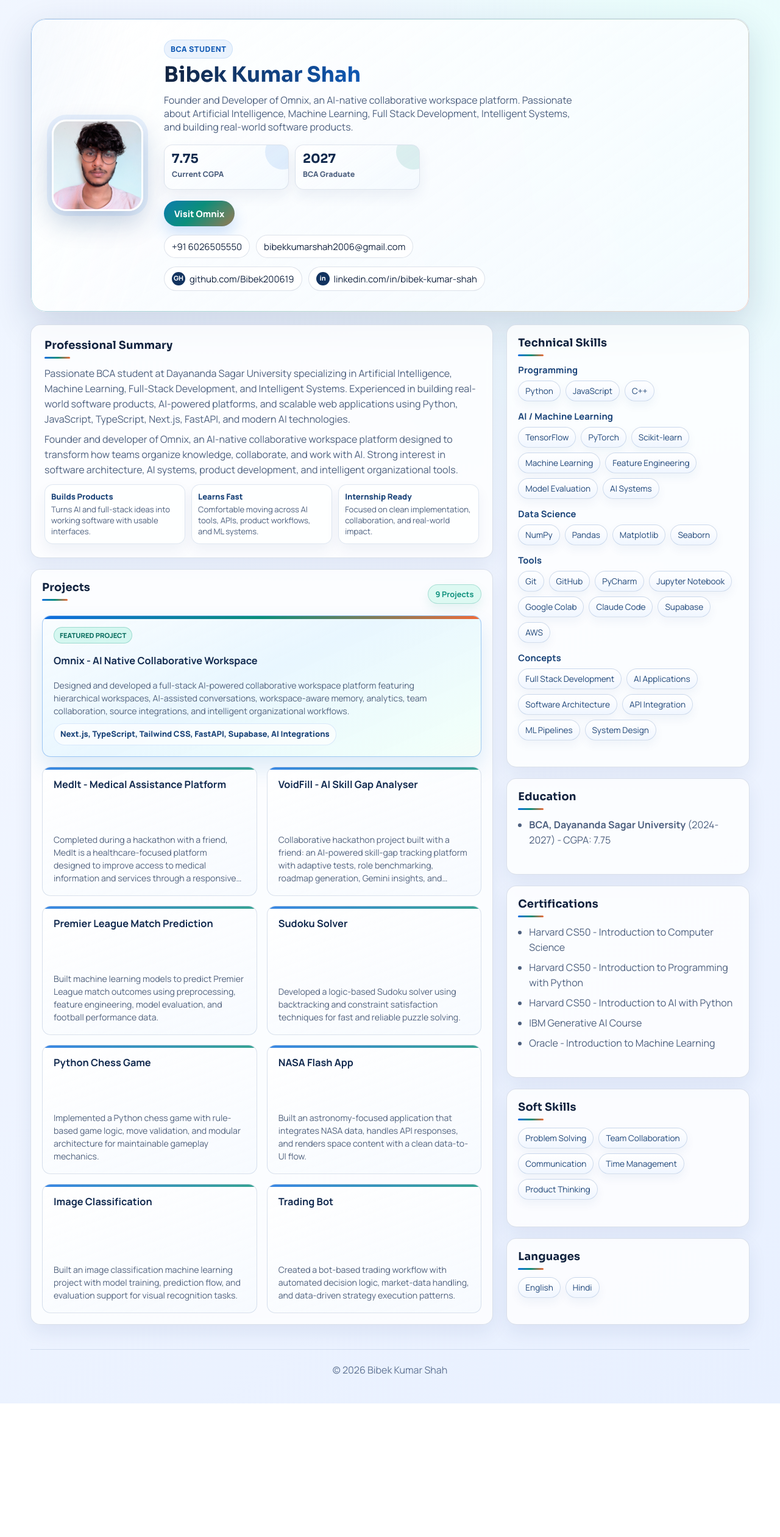
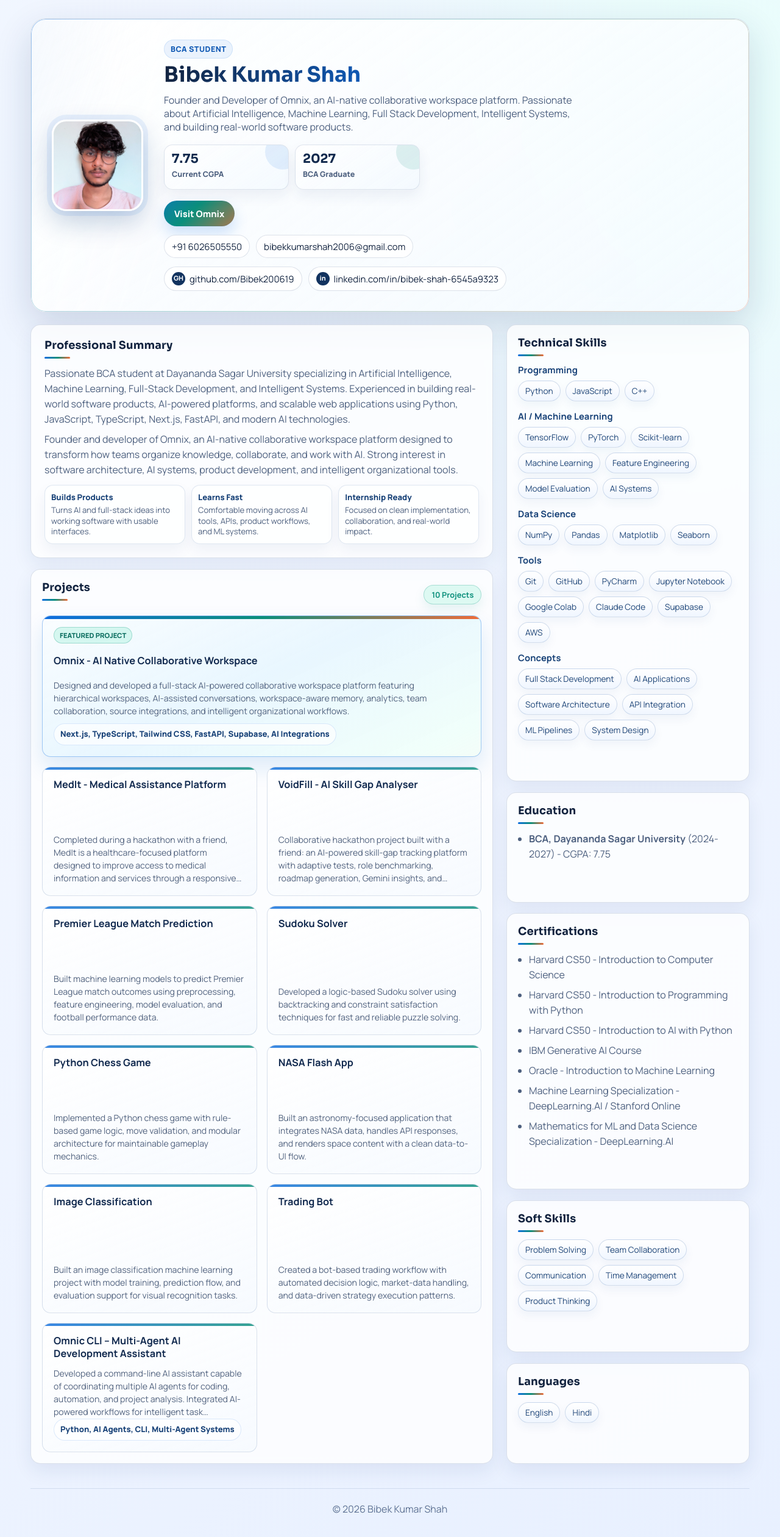
Before and after one commit to Bibek200619/bibekshahcv, a website: page index.html in a window 1280 px wide. Shown: the whole page at 61% size. Before the commit the page ends 2301 px from the top, so only its background shows below. Drawn offline with Linux system fonts and the light colour scheme.

Commit message:
Add certificates, Omnic CLI project, update LinkedIn link

```diff
--- a/index.html
+++ b/index.html
@@ -62,9 +62,9 @@
             <span aria-hidden="true" class="social-icon">GH</span>
             github.com/Bibek200619
           </a>
-          <a href="https://linkedin.com/in/bibek-kumar-shah" target="_blank" rel="noopener noreferrer" aria-label="LinkedIn profile">
+          <a href="https://www.linkedin.com/in/bibek-shah-6545a9323/" target="_blank" rel="noopener noreferrer" aria-label="LinkedIn profile">
             <span aria-hidden="true" class="social-icon">in</span>
-            linkedin.com/in/bibek-kumar-shah
+            linkedin.com/in/bibek-shah-6545a9323
           </a>
         </div>
       </div>
@@ -104,7 +104,7 @@
       <article class="section-card reveal">
         <div class="section-title-row">
           <h2>Projects</h2>
-          <span class="chip">9 Projects</span>
+          <span class="chip">10 Projects</span>
         </div>
         <div class="project-grid">
           <article class="project-card interactive-card flip-card featured-project" tabindex="0" role="button" aria-expanded="false" aria-label="Omnix AI Native Collaborative Workspace featured project card">
@@ -227,6 +227,20 @@
               </div>
             </div>
           </article>
+
+          <article class="project-card interactive-card flip-card" tabindex="0" role="button" aria-expanded="false" aria-label="Omnic CLI Multi-Agent AI Development Assistant project card">
+            <div class="project-card-inner">
+              <div class="project-face project-front">
+                <h3>Omnic CLI – Multi-Agent AI Development Assistant</h3>
+                <p>Developed a command-line AI assistant capable of coordinating multiple AI agents for coding, automation, and project analysis. Integrated AI-powered workflows for intelligent task orchestration, code generation, and multi-agent collaboration.</p>
+                <p class="project-tech">Python, AI Agents, CLI, Multi-Agent Systems</p>
+              </div>
+              <div class="project-face project-back">
+                <p>Open the full code and project files on GitHub.</p>
+                <a href="https://github.com/Bibek200619" target="_blank" rel="noopener noreferrer" class="repo-link">GitHub Profile</a>
+              </div>
+            </div>
+          </article>
         </div>
       </article>
     </section>
@@ -308,6 +322,8 @@
           <li>Harvard CS50 - Introduction to AI with Python</li>
           <li>IBM Generative AI Course</li>
           <li>Oracle - Introduction to Machine Learning</li>
+          <li>Machine Learning Specialization - DeepLearning.AI / Stanford Online</li>
+          <li>Mathematics for ML and Data Science Specialization - DeepLearning.AI</li>
         </ul>
       </article>
 
```
